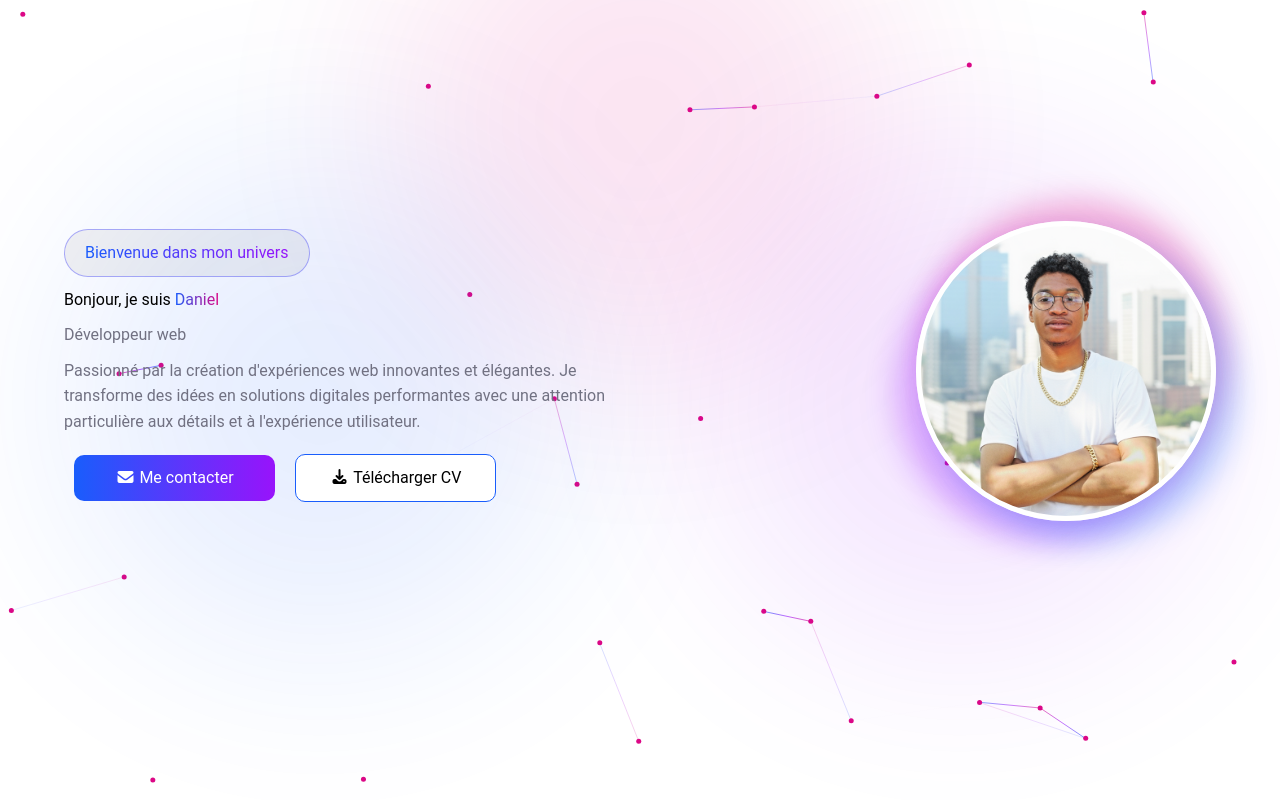
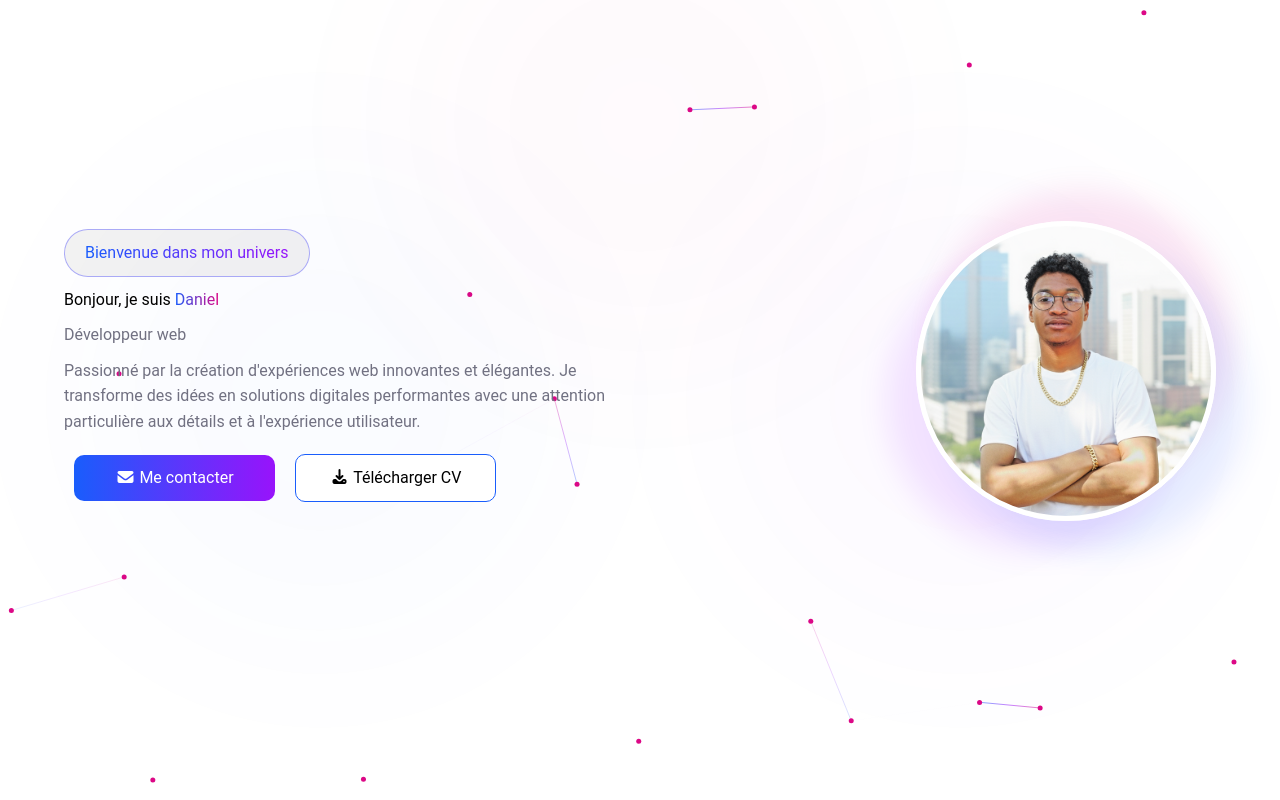
Before and after one commit to Daniel0455/portfolio_daniel, a Next.js app in the folder frontend/: page / in a window 1280 px wide. Shown: the top 800 px of the page. Built offline with nearby package versions, Linux system fonts and the light colour scheme.

Commit message:
Mise à jour de nombre des points et l'ombre du pdp

```diff
--- a/frontend/components/Background.tsx
+++ b/frontend/components/Background.tsx
@@ -20,7 +20,7 @@ export default function FuturisticBackground({ children }: FuturisticBackgroundP
     let width = (canvas.width = window.innerWidth);
     let height = (canvas.height = window.innerHeight);
 
-    const nodes = Array.from({ length: 30 }, () => ({
+    const nodes = Array.from({ length: 20 }, () => ({
       x: Math.random() * width,
       y: Math.random() * height,
       vx: (Math.random() - 0.5) * 0.7,
--- a/frontend/styles/globals.css
+++ b/frontend/styles/globals.css
@@ -128,9 +128,9 @@ p{ all: unset; display: block;}
     border-radius: 100%;
     float: right;
     border: 5px solid var(--blanc);
-    box-shadow: 20px 20px 30px 0px rgba(var(--bleu-indice),0.3),
-        -20px 20px 30px 0px rgba(var(--violet-indice), 0.3),
-        10px -20px 30px 0px rgba(var(--rouge-indice),0.3);
+    box-shadow: 30px 30px 30px 0px rgba(var(--bleu-indice),0.1),
+        -30px 30px 30px 0px rgba(var(--violet-indice), 0.1),
+        15px -30px 30px 0px rgba(var(--rouge-indice),0.1);
     background-image: url(../img/pdp.png);
     background-size: cover;
     background-repeat: no-repeat;
@@ -164,7 +164,7 @@ p{ all: unset; display: block;}
     position: absolute;
     z-index: -1;
     filter: blur(100px);
-    opacity: 10%;
+    opacity: 2%;
     transform: translateX(-50%) translateY(-50%);
 }
 /******************************Statistique*******************************************************/
```
